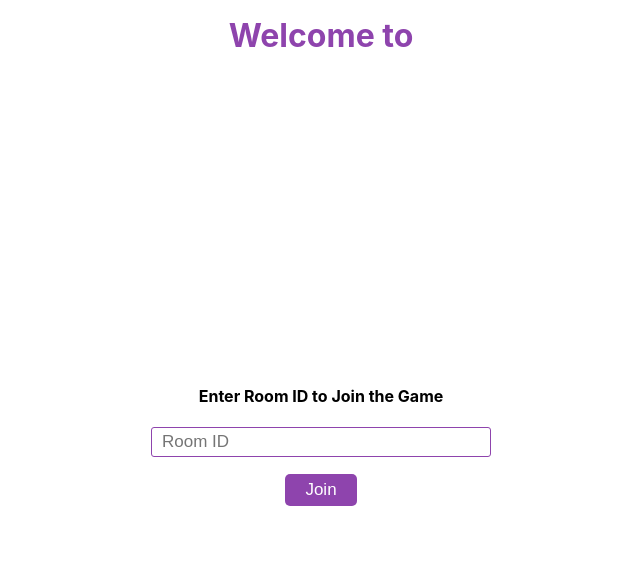
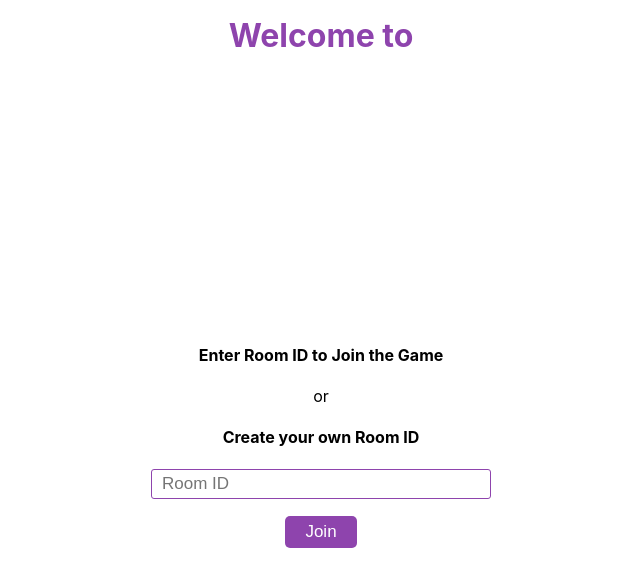
Before and after one commit to Horsty80/react-space-game, a React (Vite) app: page / in a window 1280 px wide. Shown: the top 586 px of the page, without its empty margins (319-959 px from the left). Built offline with nearby package versions, Linux system fonts and the light colour scheme; no server answers; the HTML template or start-up script is replaced by a standard one; a web font is replaced by a local one.

Commit message:
change title and add description

```diff
--- a/index.html
+++ b/index.html
@@ -4,7 +4,7 @@
     <meta charset="UTF-8" />
     <link rel="icon" type="image/svg+xml" href="/src/favicon.svg" />
     <meta name="viewport" content="width=device-width, initial-scale=1.0" />
-    <title>Vite App</title>
+    <title>Horsty Morpion Game</title>
   </head>
   <body>
     <div id="root"></div>
--- a/src/components/joinRoom/index.tsx
+++ b/src/components/joinRoom/index.tsx
@@ -79,6 +79,8 @@ export function JoinRoom(props: IJoinRoomProps) {
     <form onSubmit={joinRoom}>
       <JoinRoomContainer>
         <h4>Enter Room ID to Join the Game</h4>
+        or
+        <h4>Create your own Room ID</h4>
         <RoomIdInput placeholder="Room ID" value={roomName} onChange={handleRoomNameChange} />
         <JoinButton type="submit" disabled={isJoining}>
           {isJoining ? "Joining..." : "Join"}
```
